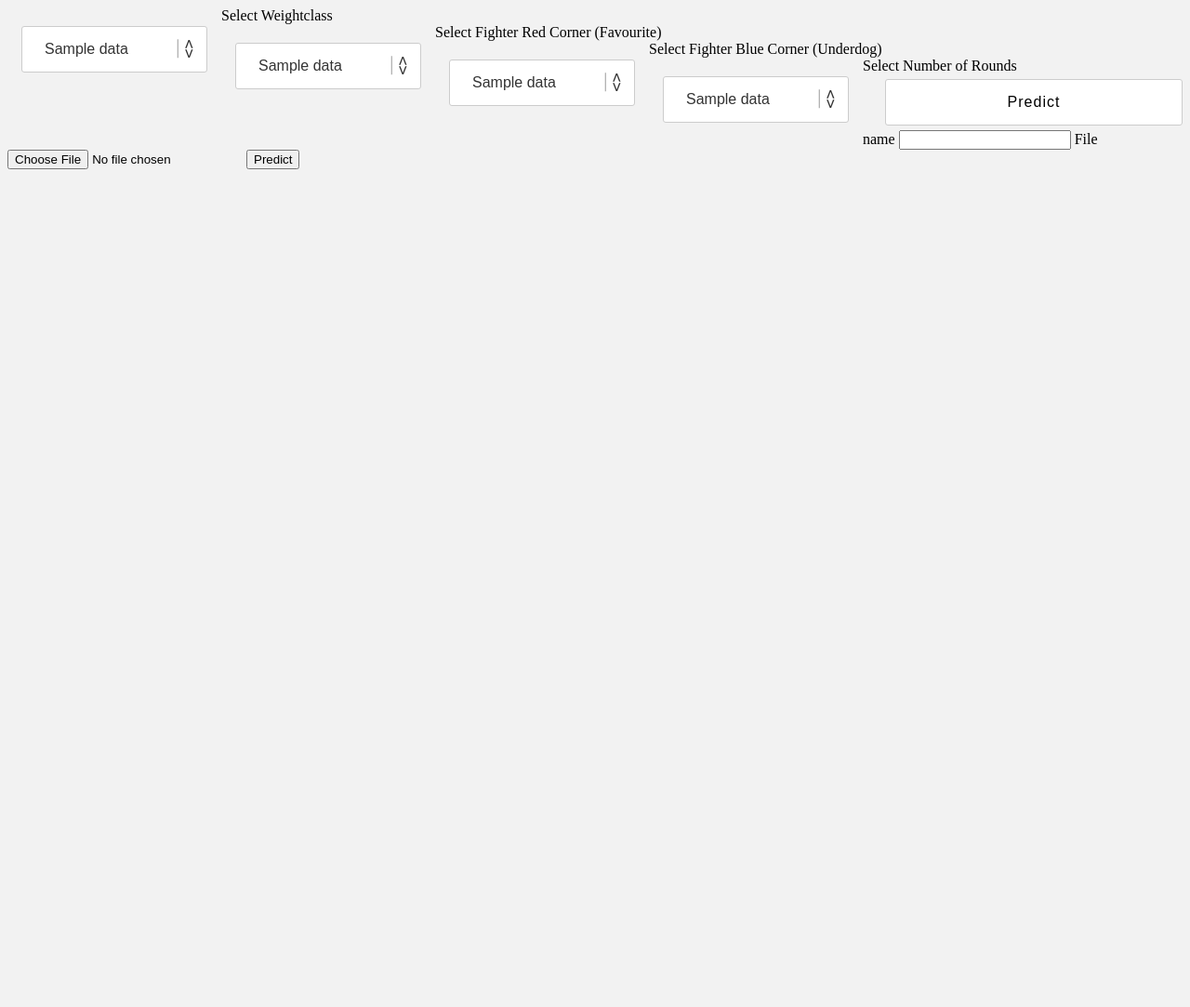
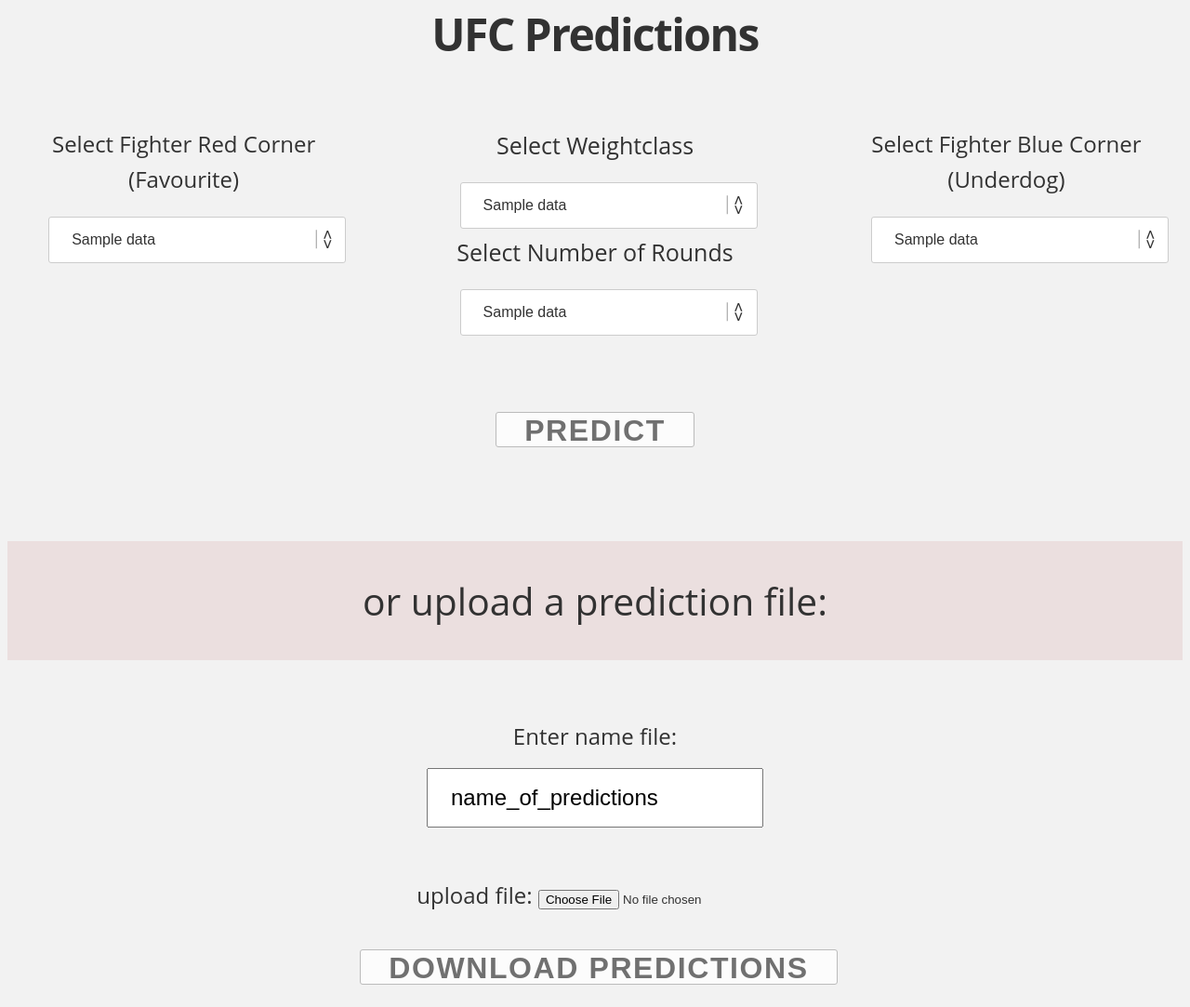
Before and after one commit to Kruzhilkin/the_winning_fighter, a Flask app: template templates/index.html in a window 1280 px wide. Shown: the whole page at 93% size. Before the commit the page ends 182 px from the top, so only its background shows below. Run offline with Flask 2, Linux system fonts and the light colour scheme; the template is opened without the code that fills it: values that come from a table or form of the project are taken from there, most other values are stand-ins (such as "Sample title", 1, 10 or a date in 2020); parts of the project's set-up code (start-up, migrations or seed data) failed here and were passed over.

Commit message:
style homepage

```diff
--- a/static/styles/style.css
+++ b/static/styles/style.css
@@ -1,10 +1,22 @@
 body {
+  font-size: 1.5em;
+  line-height: 1.6;
+  font-weight: 400;
+  font-family: "Open Sans", "HelveticaNeue", "Helvetica Neue", Helvetica, Arial, sans-serif;
+  color: rgb(50, 50, 50);
   background: #f2f2f2;
+}
+
+h1 {
+  font-size: 3rem;
+  line-height: 1.2;
+  letter-spacing: -.1rem;
+  margin-bottom: 2rem;
 }
 
 .selectdiv {
   position: relative;
-  float: left;
+  /*float: left;*/
   min-width: 200px;
   margin: 15px;
   border-radius: 3px;
@@ -55,7 +67,7 @@ body {
 
 
 .bg{
-  letter-spacing: 1px;
+  /*letter-spacing: 1px;
   background-color: #ffffff;
   border: 1px solid #cccccc;
   box-sizing: border-box;
@@ -66,7 +78,24 @@ body {
   float: right;
   margin: 5px 0px;
   padding: 0px 24px;
-  font-size: 16px;
+  font-size: 16px;*/
+  display: inline-block;
+  height: 38px;
+  padding: 0 30px;
+  color: rgb(112, 112, 112);
+  text-align: center;
+  font-size: 11px;
+  font-weight: 600;
+  line-height: 38px;
+  letter-spacing: .1rem;
+  text-transform: uppercase;
+  text-decoration: none;
+  white-space: nowrap;
+  background-color: transparent;
+  border-radius: 3px;
+  border: 1px solid #bbb;
+  cursor: pointer;
+  box-sizing: border-box;
 }
 
 .bg:hover{
--- a/templates/index.html
+++ b/templates/index.html
@@ -1,8 +1,13 @@
 <link rel= "stylesheet" type= "text/css" href= "{{ url_for('static',filename='styles/style.css') }}">
+<body>
+  <div>
+    <h1 style="text-align: center;">UFC Predictions</h1>
+    <br>
+    <div style="text-align: center;">
       <form class="form-inline" method="POST" action="{{ url_for('test') }}">
-    <div class="form-group">
+        <div style="width: 30%; display: inline-block; text-align: center;">
           <div>
-          <span class="input-group-addon">Select Weightclass</span>
+            <label style="font-size: 25px;">Select Weightclass</label>
             <div class="selectdiv">
               <select name="weight_class" class="custom-select sources">
                 {% for o in data[0] %}
@@ -10,7 +15,21 @@
                 {% endfor %}
               </select>
             </div>
+          </div>
+          <br>
           <div>
+            <label style="font-size: 25px;">Select Number of Rounds</label>
+            <div class="selectdiv">
+              <select name="rounds" class="option">
+              {% for o in data[3] %}
+              <option value="{{ o.name }}">{{ o.name }}</option>
+              {% endfor %}
+              </select>
+            </div>
+          </div>
+        </div>
+
+        <div style="width: 30%; float: left; text-align: center;">
           <span class="input-group-addon">Select Fighter Red Corner (Favourite)</span>
           <div class="selectdiv">
             <select name="r_fighter" class="option">
@@ -20,7 +39,7 @@
             </select>
           </div>
         </div>
-      <div>
+        <div style="width: 30%; float: right; text-align: center;">
           <span class="input-group-addon">Select Fighter Blue Corner (Underdog)</span>
           <div class="selectdiv">
             <select name="b_fighter" class="option">
@@ -30,24 +49,49 @@
             </select>
           </div>
         </div>
+
+        <div style="width: 40%; margin-left: auto; margin-right: auto; text-align: left;">
+          <br>
+          <br>
+          <center>
+            <button type="submit" class="bg" style="font-size: 32px; background-color: rgba(255, 255, 255, 0.8);">Predict</button>
+          </center>
+          <br>
+        </div>
+
+      </form>
+    </div> <!-- end div form1-->
+    <br>
+
+    <div style="text-align: center; margin-bottom: 25px; background: #ebdfdf; height: 8rem; line-height: 8rem;">
+      <span style="font-size: 1.7em;">or upload a prediction file:</span>
+    </div>
+    <br>
+
+    <div  style="text-align: center;">
+      <form method="POST" action="/submit" enctype=multipart/form-data>
+        {{ form.hidden_tag() }}
+        <div style="width: 40%; display: inline-block; text-align: center;">
           <div>
-        <span class="input-group-addon">Select Number of Rounds</span>
-        <div class="selectdiv">
-          <select name="rounds" class="option">
-          {% for o in data[3] %}
-          <option value="{{ o.name }}">{{ o.name }}</option>
-          {% endfor %}
-          </select>
+            <span>Enter name file:</span>
+            <input id="name" name="name" required="" type="text" value="name_of_predictions"
+            style="font-size: 1.5rem; margin: 15 auto; padding: 1rem 1.5rem;">
+          </div>
+          <br>
+          <div>
+            <span>upload file:  </span>
+            <input id="file" name="file" type="file" style="box-sizing: border-box; text-align:center; width: 50%;">
+          </div>
+          <br>
+          <div>
+            <button type="submit" class="bg" style="font-size: 32px; background-color: rgba(255, 255, 255, 0.8);">Download predictions</button>
           </div>
         </div>
 
-      <button type="submit" class="bg">Predict</button>
-    </div>
+
       </form>
+    </div><!-- end div form2-->
 
-  <form method="POST" action="/submit" enctype=multipart/form-data>
-    {{ form.hidden_tag() }}
-    {{ form.name.label }} {{ form.name(size=20) }}
-    {{ form.file.label }} {{ form.file(size=20) }}
-    <input type="submit" value="Predict">
-</form>
+  </div><!-- end div forms-->
+
+</body>
```
Lines whose indentation alone changed are shown as unchanged.
